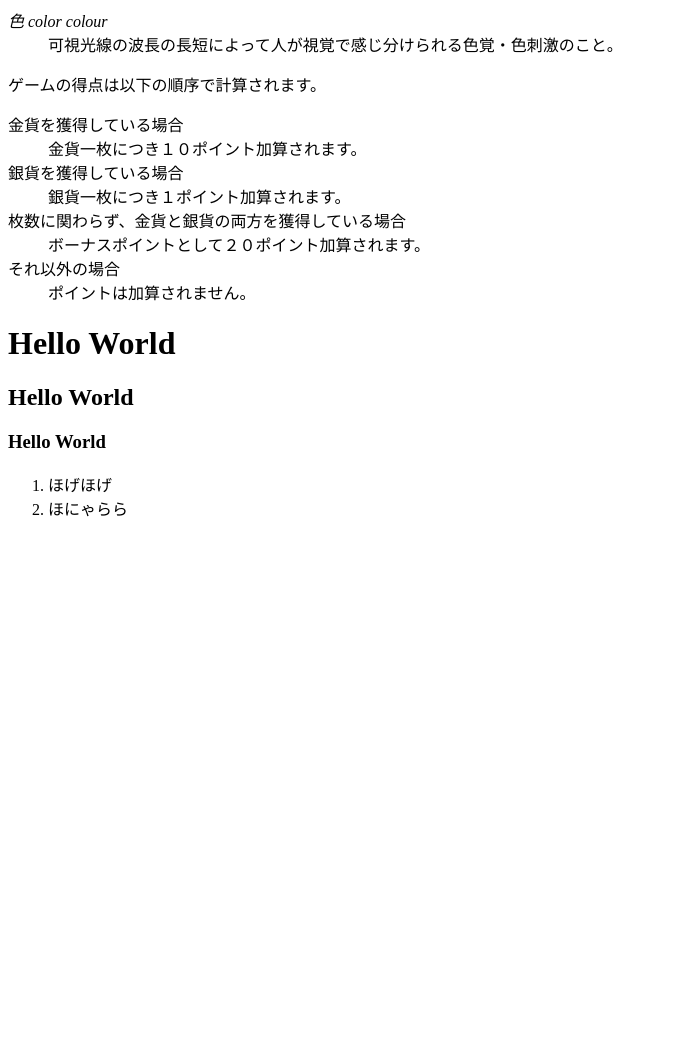
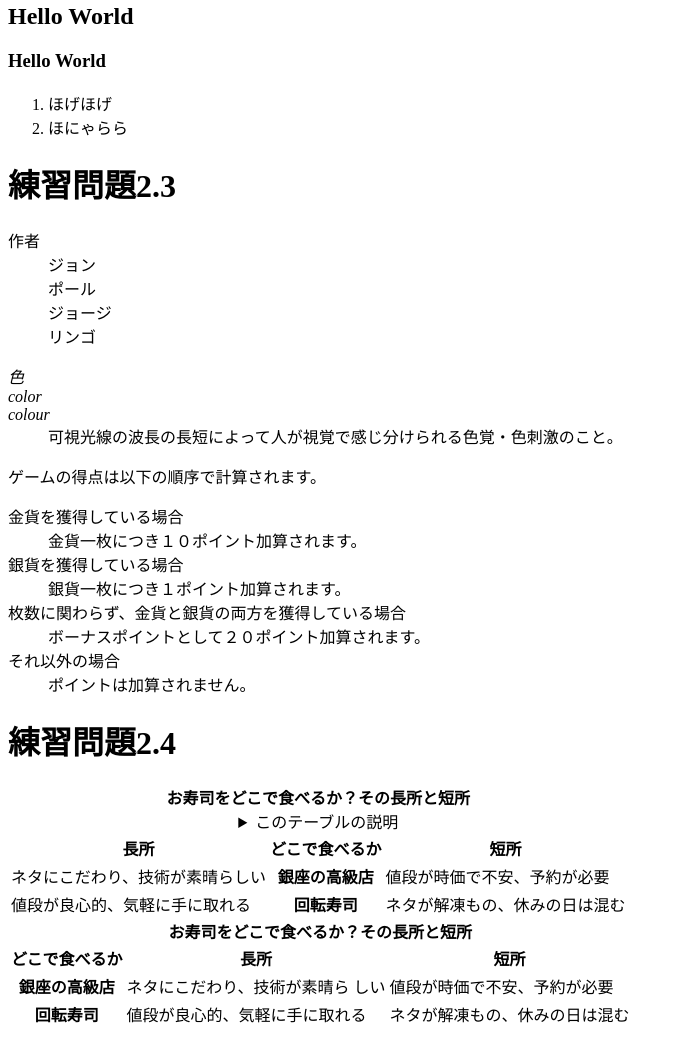
Before and after one commit to isseiarai/zm19416-2021.1, a plain HTML site: page index.html in a window 1280 px wide. Shown: the part 144-1181 px from the top of the page, without its empty margins (0-683 px from the left). Before the commit the page ends 800 px from the top, so only its background shows below. Drawn offline with Linux system fonts and the light colour scheme.

Commit message:
20210518

```diff
--- a/index.html
+++ b/index.html
@@ -5,8 +5,23 @@
   <title> Web開発の練習</title>
 </head>
 <body>
+
+  <h1>練習問題2.2</h1>
+
   <!--文字の大きさの練習-->
-<dl>
+
+
+
+ <h1>Hello World</h1>
+  <h2>Hello World</h2>
+  <h3>Hello World</h3>
+  <ol>
+      <li>ほげほげ</li>
+      <li>ほにゃらら</li>
+  </ol>
+  <dl>
+<h1>練習問題2.3</h1>
+
 <dt>作者</dt>
 <dd>ジョン</dd>
 <dd>ポール</dd>
@@ -15,11 +30,11 @@
 </dl>
 
 <dl>
-<dtlang="ja"><dfn>色</dfn></dt>
-<dtlang="en-US"><dfn>color</dfn></dt>
-<dtlang="en-GB"><dfn>colour</dfn></dt>
+<dt lang="ja"><dfn>色</dfn></dt>
+<dt lang="en-US"><dfn>color</dfn></dt>
+<dt lang="en-GB"><dfn>colour</dfn></dt>
 <dd>可視光線の波長の長短によって人が視覚で感じ分けられる色覚・色刺激のこと。</dd>
-</dl>
+ </dl>
  <p>ゲームの得点は以下の順序で計算されます。
  </p>
  <dl>
@@ -35,12 +50,40 @@
  <dd>ポイントは加算されません。</dd>
  </dl>
 
-<h1>Hello World</h1>
-  <h2>Hello World</h2>
-  <h3>Hello World</h3>
-  <ol>
-      <li>ほげほげ</li>
-      <li>ほにゃらら</li>
-  </ol>
+ <h1>練習問題2.4</h1>
+
+
+ <table>
+  <caption>
+  <strong>お寿司をどこで食べるか？その長所と短所</strong>
+  <details>
+  <summary>このテーブルの説明</summary>
+  <p>以下のテーブルでは、２番目のカラムに寿司店のタイプが入れられています。その左側にそのようなタイプのお店でお寿司を食べる場合の長所が、右側に短所が入れられています。</p>
+</details>
+</caption>
+<thead>
+  <tr><th>長所</th><th>どこで食べるか</th><th>短所</th></tr>
+</thead><tbody><tr><td>ネタにこだわり、技術が素晴らしい</td><th>銀座の高級店
+</th><td>値段が時価で不安、予約が必要</td></tr>
+<tr><td>値段が良心的、気軽に手に取れる</td><th>回転寿司
+</th><td>ネタが解凍もの、休みの日は混む</td></tr>
+</tbody>
+</table>
+<table>
+<caption>
+  <strong>お寿司をどこで食べるか？その長所と短所</strong>
+</caption>
+<thead>
+<tr><th>どこで食べるか</th><th>長所</th><th>短所
+</th></tr>
+</thead>
+<tbody>
+  <tr><th>銀座の高級店</th><td>ネタにこだわり、技術が素晴ら
+  しい</td><td>値段が時価で不安、予約が必要</td></tr>
+  <tr><th>回転寿司</th><td>値段が良心的、気軽に手に取れる
+  </td><td>ネタが解凍もの、休みの日は混む</td></tr>
+</tbody>
+</table>
+
 </body>
 </html>
```
